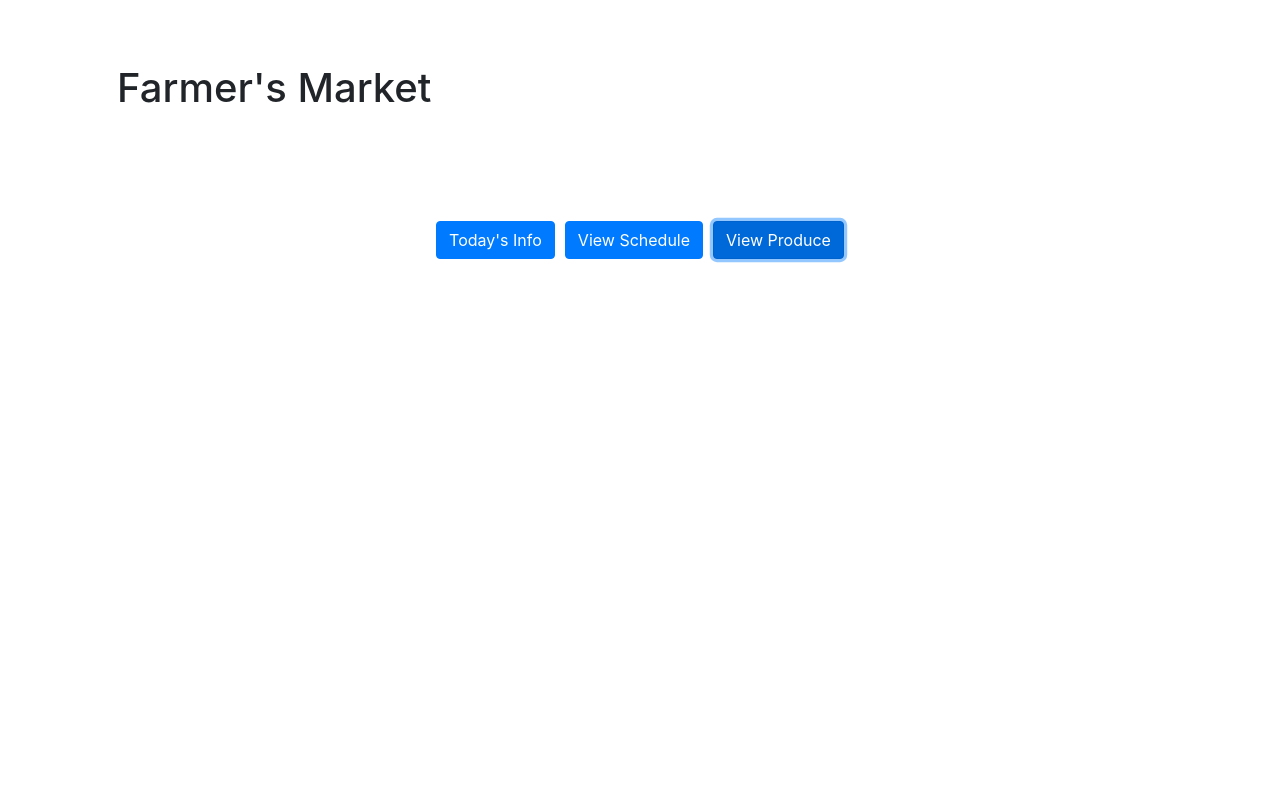
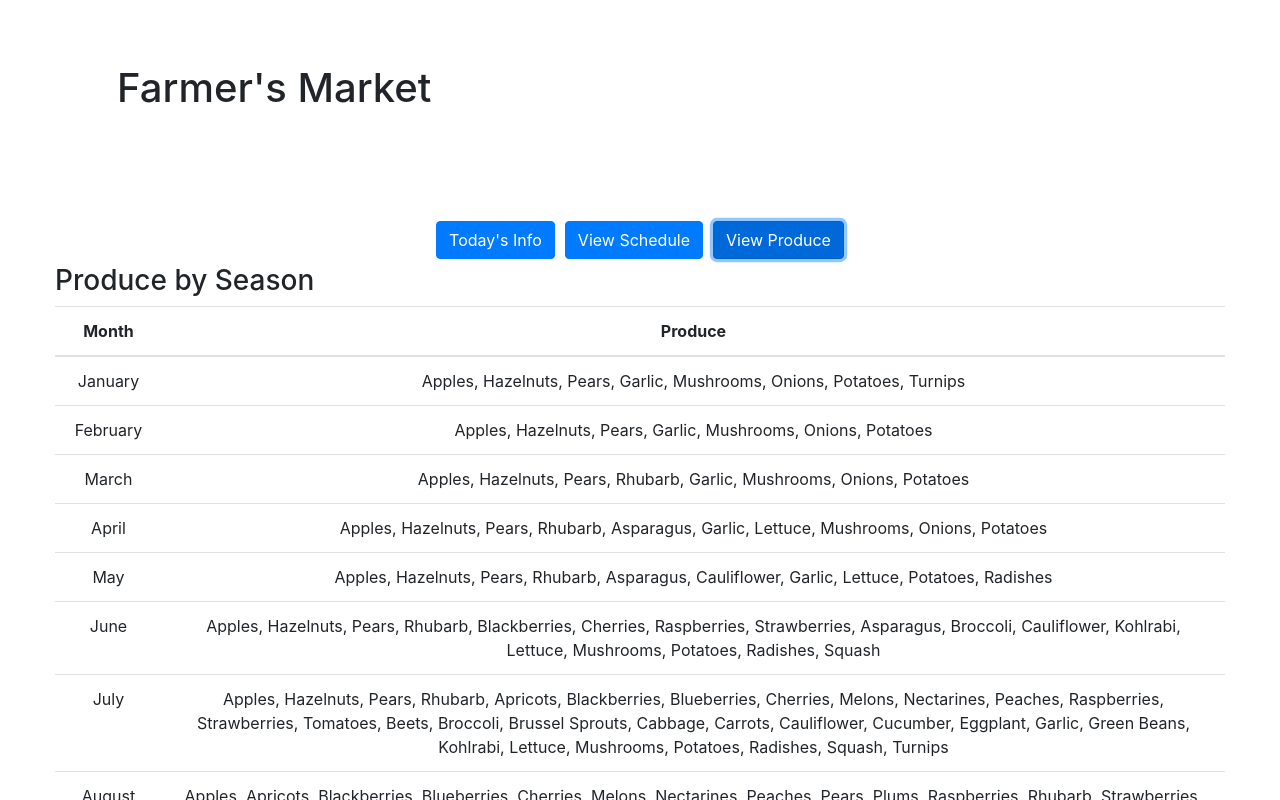
Before and after one commit to mlstroud/farmers-market, a React (Create React App) app: page / in a window 1280 px wide. Both pictures are taken after a click on the button "View Produce". Shown: the top 800 px of the page. Built offline with nearby package versions, Linux system fonts and the light colour scheme.

Commit message:
add loop to display monthly produce

```diff
--- /dev/null
+++ b/src/components/Month.js
@@ -0,0 +1,16 @@
+import React from "react";
+import PropTypes from "prop-types";
+
+function Month(props) {
+  return (
+    <React.Fragment>
+      <td>{props.month}</td>
+      <td>
+        {props.selection.map((item, index) =>
+          index !== props.selection.length - 1 ? item + ", " : item)}
+      </td>
+    </React.Fragment>
+  );
+}
+
+export default Month;
--- a/src/components/PageControl.js
+++ b/src/components/PageControl.js
@@ -357,10 +357,16 @@ class PageControl extends React.Component {
         currentDisplayedPage = <Schedule schedule={marketSchedule} />
         break;
       case "produce":
-        currentDisplayedPage = <Produce />
+        currentDisplayedPage = <Produce produce={availableProduce} />
         break;
       default:
-        currentDisplayedPage = <Today />
+        currentDisplayedPage =
+          <Today day={marketSchedule[this.day].day}
+            location={marketSchedule[this.day].location}
+            hours={marketSchedule[this.day].hours}
+            booth={marketSchedule[this.day].booth}
+            month={availableProduce[this.month].month}
+            selection={availableProduce[this.month].selection} />
     }
     return (
       <React.Fragment>
--- a/src/components/Produce.js
+++ b/src/components/Produce.js
@@ -1,9 +1,28 @@
 import React from "react";
+import Month from "./Month";
 
-function Produce() {
+function Produce(props) {
   return (
-    "Produce"
+    <div className="row">
+      <h3>Produce by Season</h3>
+      <table className="table">
+        <thead>
+          <tr>
+            <th>Month</th>
+            <th>Produce</th>
+          </tr>
+        </thead>
+        <tbody>
+          {props.produce.map((months, index) =>
+            <tr key={index}>
+              <Month month={months.month}
+                selection={months.selection} />
+            </tr>
+          )}
+        </tbody>
+      </table>
+    </div>
   );
 }
 
-export default Produce();
+export default Produce;
```
